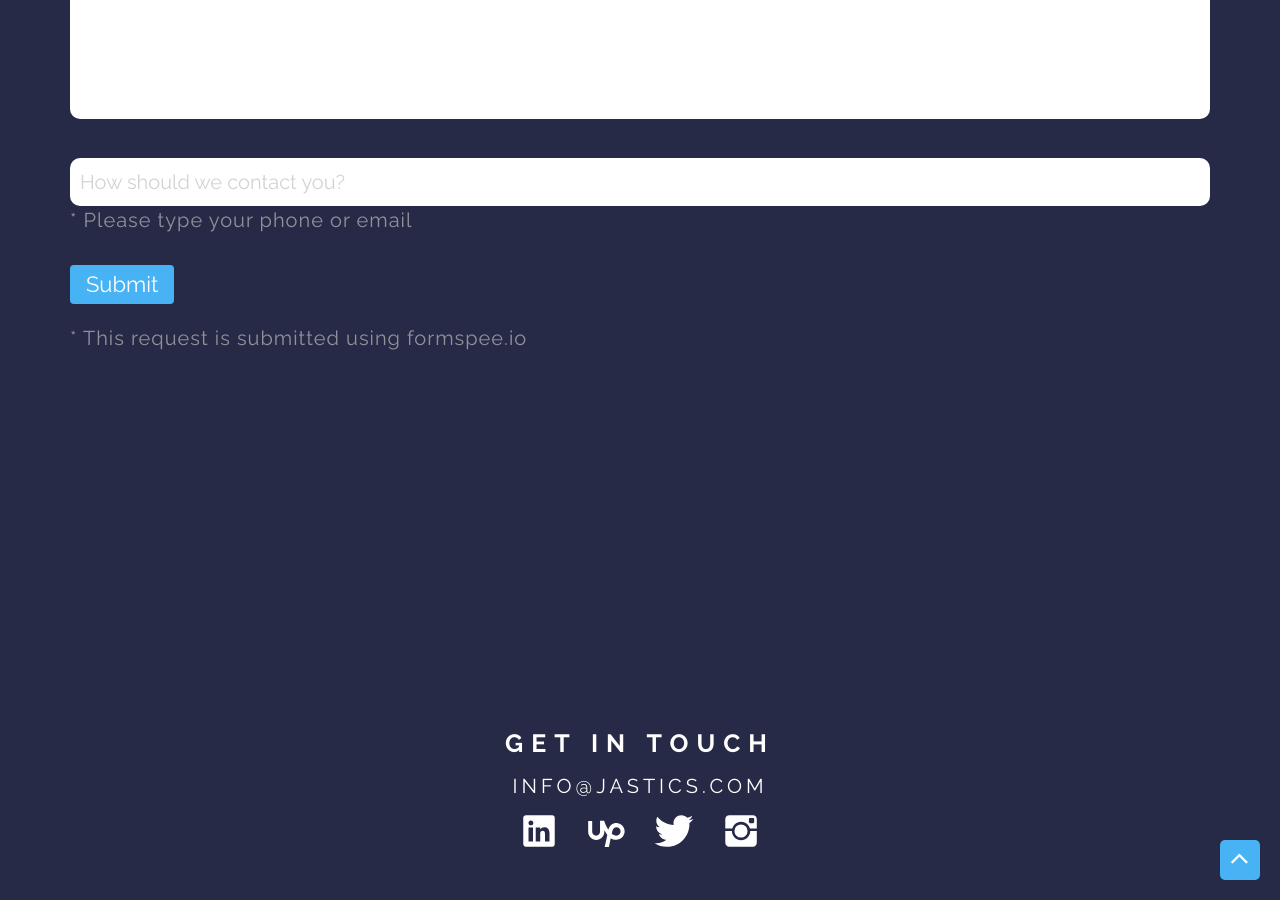
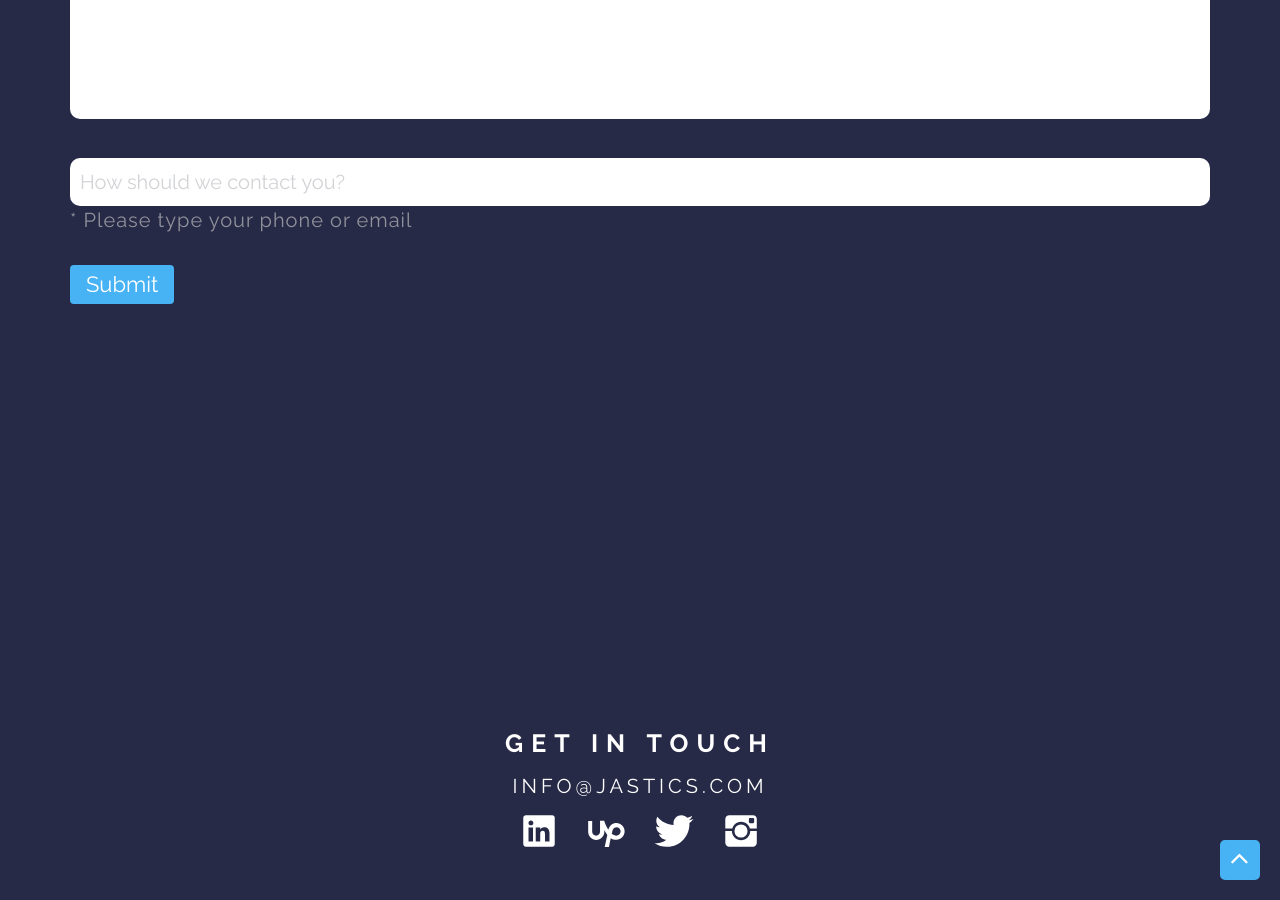
Before and after one commit to ivanursul/jastics, a Jekyll site: the page built from index.md, in a window 1280 px wide and 900 px high, scrolled down 3815 px. Built offline with Jekyll 4.4.1, drawn with Linux system fonts in a browser that asks for light colours.

```diff
--- a/_includes/hire-us.html
+++ b/_includes/hire-us.html
@@ -33,9 +33,6 @@
               <input type="hidden" name="_subject" value="New Request">
 
               <button type="submit" class="btn btn-hire">Submit</button>
-              <div class="centering hire-note-final">
-                  * This request is submitted using formspee.io
-              </div>
 
           </form>
         </div>
```
